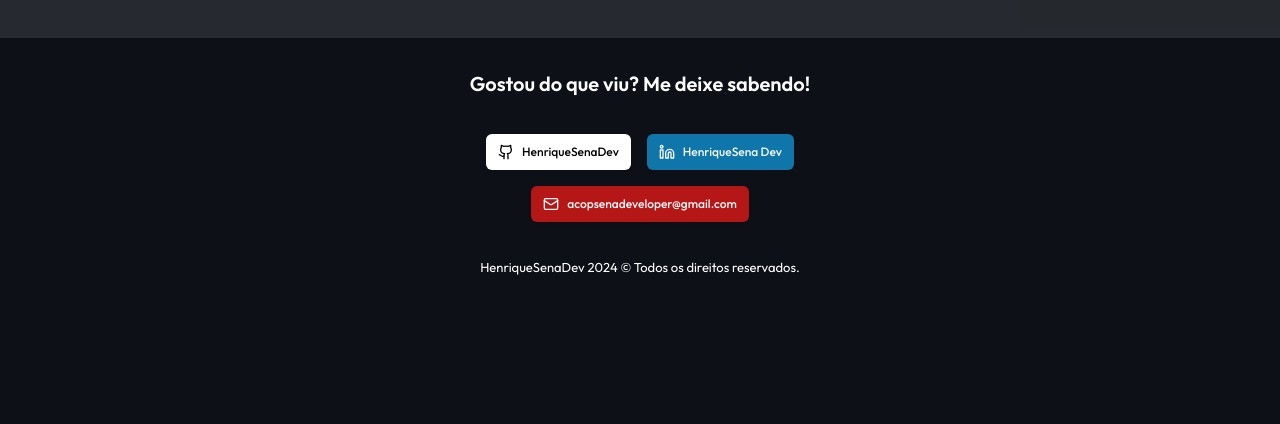
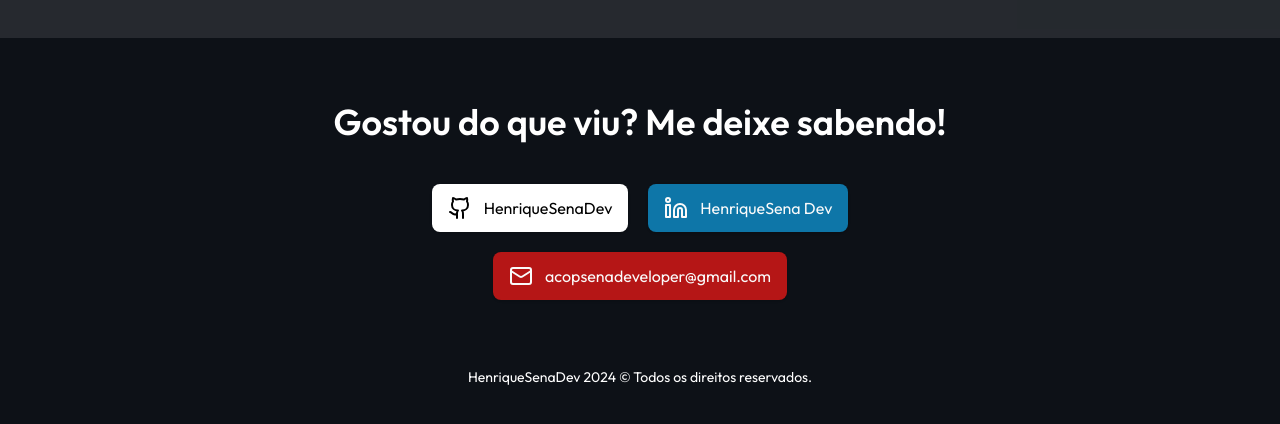
Before and after one commit to HenriqueSenaDev/developer-portfolio, a Next.js app: page / in a window 1280 px wide. Shown: the part 1750-2174 px from the top of the page. Before the commit the page ends 2068 px from the top, so only its background shows below. Built offline with nearby package versions, Linux system fonts and the light colour scheme.

Commit message:
feat: contact and footer sections desktop responsive styles.

```diff
--- a/src/app/(home)/contact/index.tsx
+++ b/src/app/(home)/contact/index.tsx
@@ -3,24 +3,24 @@ import { GithubIcon, LinkedinIcon, MailIcon } from "lucide-react";
 
 export const Contact = () => {
   return (
-    <section className="flex flex-col items-center text-center my-8 px-5 gap-9 max-w-xl mx-auto">
-      <h1 className="font-semibold text-lg min-[350px]:text-xl">
+    <section className="flex flex-col items-center text-center my-8 px-5 gap-9 max-w-xl mx-auto lg:max-w-screen-xl lg:my-16 lg:gap-[42px]">
+      <h1 className="font-semibold text-lg min-[350px]:text-xl lg:text-4xl">
         Gostou do que viu? Me deixe sabendo!
       </h1>
 
-      <div className="flex flex-wrap gap-4 min-[350px]:justify-center">
-        <Button className="bg-white text-black text-xs px-3">
-          <GithubIcon />
+      <div className="flex flex-wrap gap-4 min-[350px]:justify-center lg:max-w-[450px] lg:gap-5">
+        <Button className="bg-white text-black text-xs px-3 font-normal  transition-all hover:bg-[#FFFFFFB2] lg:text-base lg:h-12 lg:px-4 lg:rounded-lg lg:gap-3">
+          <GithubIcon className="lg:!size-6" />
           HenriqueSenaDev
         </Button>
 
-        <Button className="bg-[#0E76A8] text-xs px-3">
-          <LinkedinIcon />
+        <Button className="bg-[#0E76A8] text-xs px-3 font-normal  transition-all hover:opacity-70 lg:text-base lg:h-12 lg:px-4 lg:rounded-lg lg:gap-3">
+          <LinkedinIcon className="lg:!size-6" />
           HenriqueSena Dev
         </Button>
 
-        <Button className="bg-[#B51616] text-xs px-3">
-          <MailIcon />
+        <Button className="bg-[#B51616] text-xs px-3 font-normal  transition-all hover:bg-[#B51616B2] lg:text-base lg:h-12 lg:px-4 lg:rounded-lg lg:gap-3">
+          <MailIcon className="lg:!size-6" />
           acopsenadeveloper@gmail.com
         </Button>
       </div>
--- a/src/app/(home)/footer/index.tsx
+++ b/src/app/(home)/footer/index.tsx
@@ -1,7 +1,7 @@
 export const Footer = () => {
   return (
-    <footer className="mt-1 px-5 text-center">
-      <span className="text-[13px]">
+    <footer className="mt-1 px-5 text-center lg:mt-0">
+      <span className="text-[13px] lg:text-sm">
         HenriqueSenaDev 2024 © Todos os direitos reservados.
       </span>
     </footer>
```
